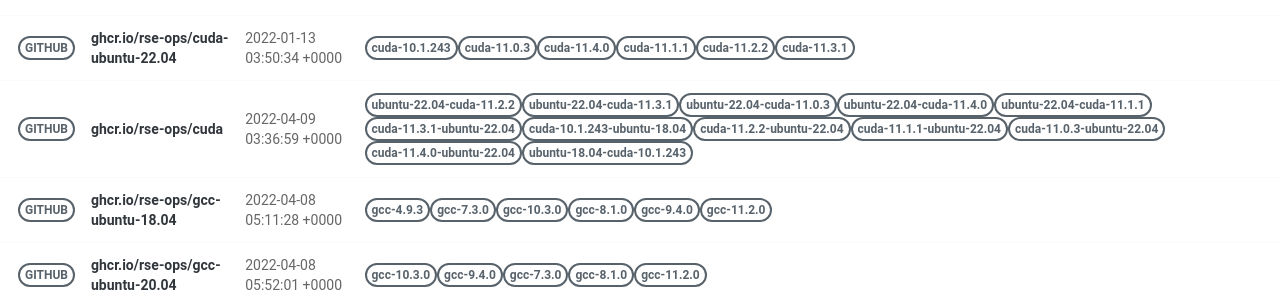
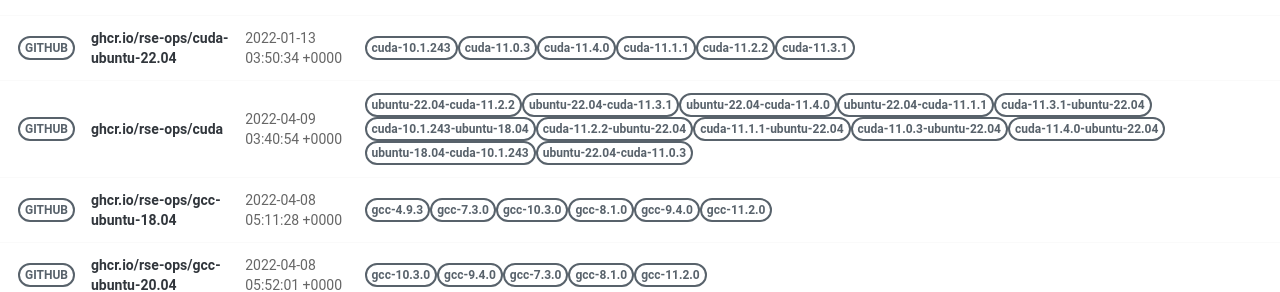
Before and after one commit to rse-ops/docker-images, a Jekyll site: the page built from pages/index.md, in a window 1280 px wide. Shown: the part 414-706 px from the top of the page. Built offline with Jekyll 4.4.1, drawn with Linux system fonts in a browser that asks for light colours; nearby versions of some CDN libraries.

Commit message:
Automated push to update library 2022-04-09

```diff
--- a/_library/ghcr.io-rse-ops-cuda.md
+++ b/_library/ghcr.io-rse-ops-cuda.md
@@ -1,7 +1,7 @@
 ---
 layout: container
 name: ghcr.io/rse-ops/cuda
-updated_at: 2022-04-09 03:36:59.029112
+updated_at: 2022-04-09 03:40:54.708058
 
 
 container_url: https://github.com/orgs/rse-ops/packages/container/package/cuda
```
Also changed, not shown: other parts of _library/ghcr.io-rse-ops-cuda.md (+3 -3 lines).
